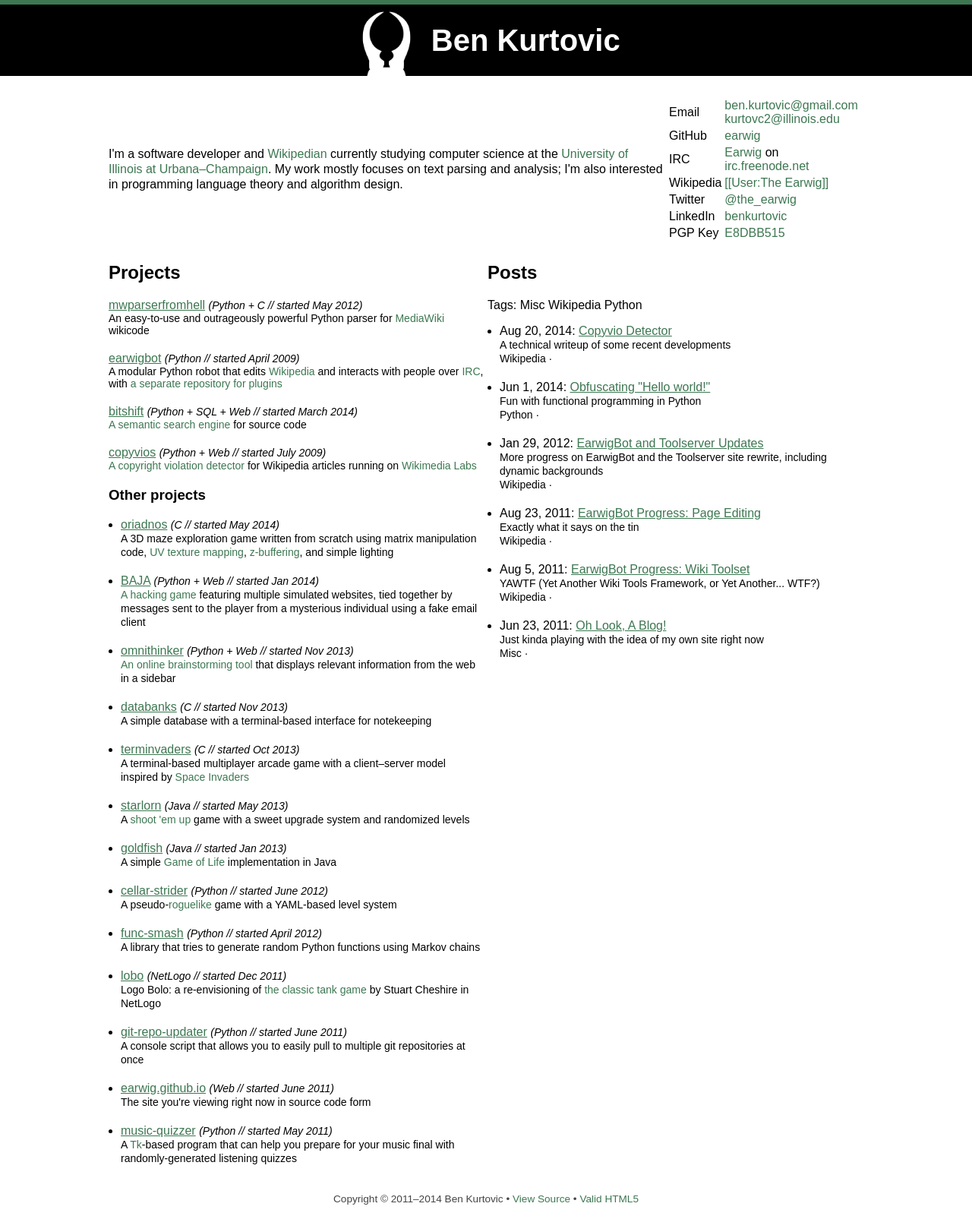
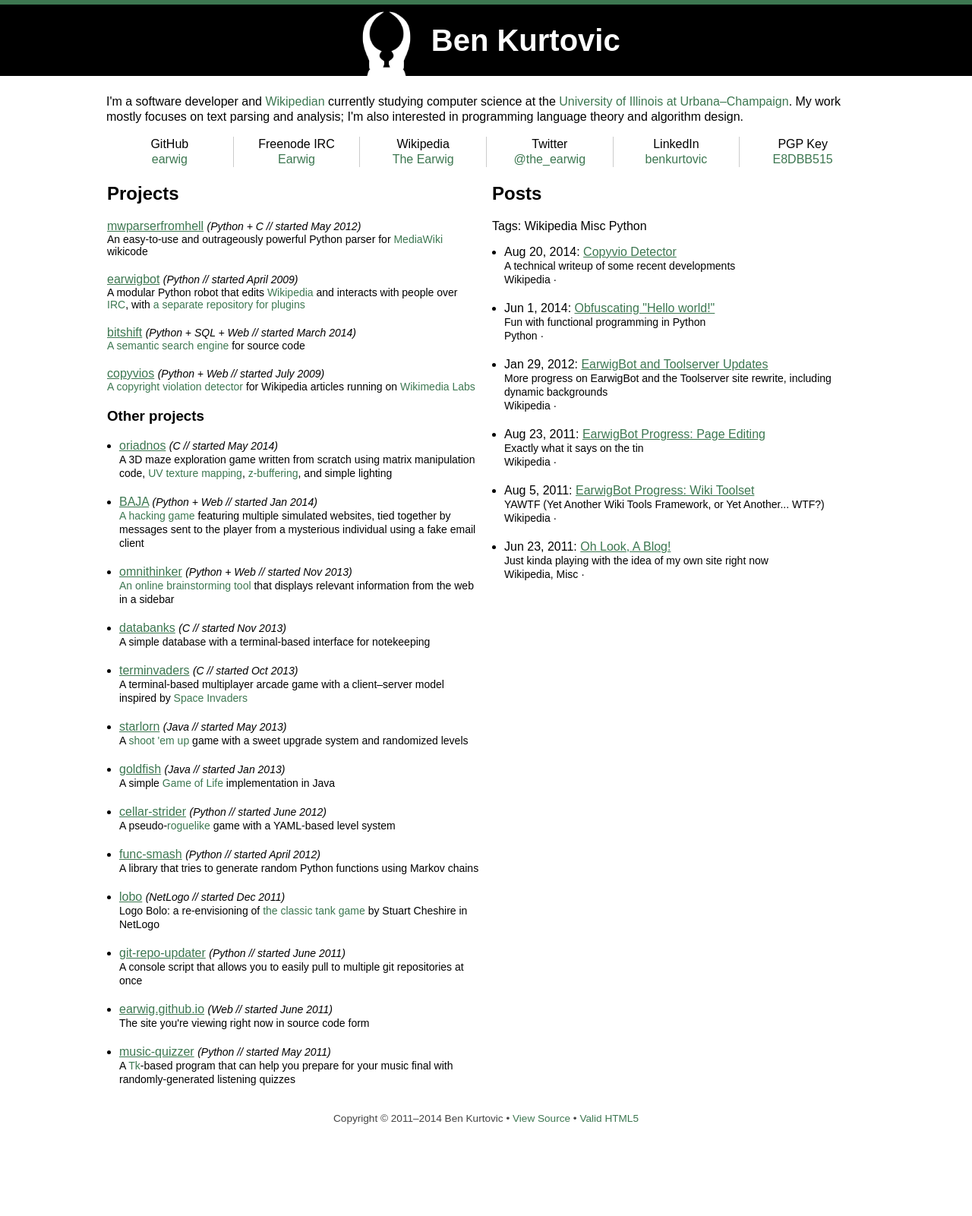
Before and after one commit to earwig/benkurtovic.com, a Jekyll site: the page built from index.html, in a window 1280 px wide. Shown: the whole page at 76% size. Built offline with Jekyll 4.4.1, drawn with Linux system fonts in a browser that asks for light colours; nearby versions of some CDN libraries; comment, search, counter and statistics services are not loaded; after the commit the page ends 1495 px from its top, so only the background shows below that.

Commit message:
Favicon, restyle top of homepage.

```diff
--- a/_layouts/base.html
+++ b/_layouts/base.html
@@ -7,6 +7,7 @@
         {% else %}
             <title>{{ page.title }} - Ben Kurtovic</title>
         {% endif %}
+        <link rel="icon" type="image/png" href="/static/favicon.png" />
         <link rel="stylesheet" href="/static/main.css" />
         <link rel="stylesheet" href="/static/syntax.css" /> <!-- shamelessly stolen from https://github.com/mojombo/tpw/blob/master/css/syntax.css -->
         <link rel="stylesheet" href="//maxcdn.bootstrapcdn.com/font-awesome/4.2.0/css/font-awesome.min.css">
--- a/_posts/2011-06-23-oh-look-a-blog.md
+++ b/_posts/2011-06-23-oh-look-a-blog.md
@@ -1,7 +1,7 @@
 ---
 layout: post
 title: Oh Look, A Blog!
-tags: Misc
+tags: Wikipedia Misc
 description: Just kinda playing with the idea of my own site right now
 ---
 
--- a/index.html
+++ b/index.html
@@ -3,46 +3,28 @@ layout: base
 title: Home
 ---
 
-<table>
+<p>I'm a software developer and <a href="//en.wikipedia.org/">Wikipedian</a> currently studying computer science at the <a href="//illinois.edu/">University of Illinois at Urbana&ndash;Champaign</a>. My work mostly focuses on text parsing and analysis; I'm also interested in programming language theory and algorithm design.</p>
+<table id="links">
     <tr>
-        <td>
-            <p>I'm a software developer and <a href="//en.wikipedia.org/">Wikipedian</a> currently studying computer science at the <a href="//illinois.edu/">University of Illinois at Urbana&ndash;Champaign</a>. My work mostly focuses on text parsing and analysis; I'm also interested in programming language theory and algorithm design.</p>
-        </td>
-        <td>
-            <table>
-                <tr>
-                    <td>Email</td>
-                    <td><a href="mailto:ben.kurtovic@gmail.com">ben.kurtovic@gmail.com</a><br /><a href="mailto:kurtovc2@illinois.edu">kurtovc2@illinois.edu</a></td>
+        <!-- <td>Email</td> -->
+        <td>GitHub</td>
+        <td>Freenode IRC</td>
+        <td>Wikipedia</td>
+        <td>Twitter</td>
+        <td>LinkedIn</td>
+        <td>PGP Key</td>
     </tr>
     <tr>
-                    <td>GitHub</td>
+        <!-- <td><a href="mailto:ben.kurtovic@gmail.com">ben.kurtovic@gmail.com</a></td> -->
         <td><a href="//github.com/earwig">earwig</a></td>
-                </tr>
-                <tr>
-                    <td>IRC</td>
-                    <td><a href="http://webchat.freenode.net/?channels=%23%23earwig">Earwig</a> on <a href="//freenode.net">irc.freenode.net</a></td>
-                </tr>
-                <tr>
-                    <td>Wikipedia</td>
-                    <td><a href="//en.wikipedia.org/wiki/User:The_Earwig">[[User:The Earwig]]</a></td>
-                </tr>
-                <tr>
-                    <td>Twitter</td>
+        <td><a href="http://webchat.freenode.net/?channels=%23%23earwig">Earwig</a></td>
+        <td><a href="//en.wikipedia.org/wiki/User:The_Earwig">The Earwig</a></td>
         <td><a href="//twitter.com/the_earwig">@the_earwig</a></td>
-                </tr>
-                <tr>
-                    <td>LinkedIn</td>
         <td><a href="//linkedin.com/in/benkurtovic">benkurtovic</a></td>
-                </tr>
-                <tr>
-                    <td>PGP Key</td>
         <td><a href="http://pgp.mit.edu:11371/pks/lookup?search=0x8A19649AE8DBB515&amp;fingerprint=on&amp;op=index">E8DBB515</a></td>
     </tr>
 </table>
-        </td>
-    </tr>
-</table>
-<table>
+<table id="work">
     <tr>
         <td>
             <h2>Projects</h2>
@@ -134,7 +116,7 @@ title: Home
                 </li>
             </ul>
         </td>
-        <td style="width: 50%; vertical-align: top;">
+        <td>
             <h2>Posts</h2>
             <div>
                 Tags:
--- a/static/main.css
+++ b/static/main.css
@@ -75,6 +75,38 @@ a.underlined:hover, a.underlined:active { text-decoration: none; }
 
 #content p, #content ol, #content li {
     line-height: 1.75em;
+}
+
+#links {
+    width: 100%;
+    text-align: center;
+    border-spacing: 0;
+}
+
+#links td {
+    width: 16.666666666667%;
+}
+
+#links td:not(:first-child) {
+    border-left: 1px solid #CCC;
+}
+
+#work {
+    width: 100%;
+    border-spacing: 0;
+}
+
+#work td {
+    width: 50%;
+    vertical-align: top;
+}
+
+#work td:not(:first-child) {
+    padding-left: 0.5em;
+}
+
+#work td:not(:last-child) {
+    padding-right: 0.5em;
 }
 
 .project {
```
Also changed, not shown: static/favicon.png (added). Lines whose indentation alone changed are shown as unchanged.
